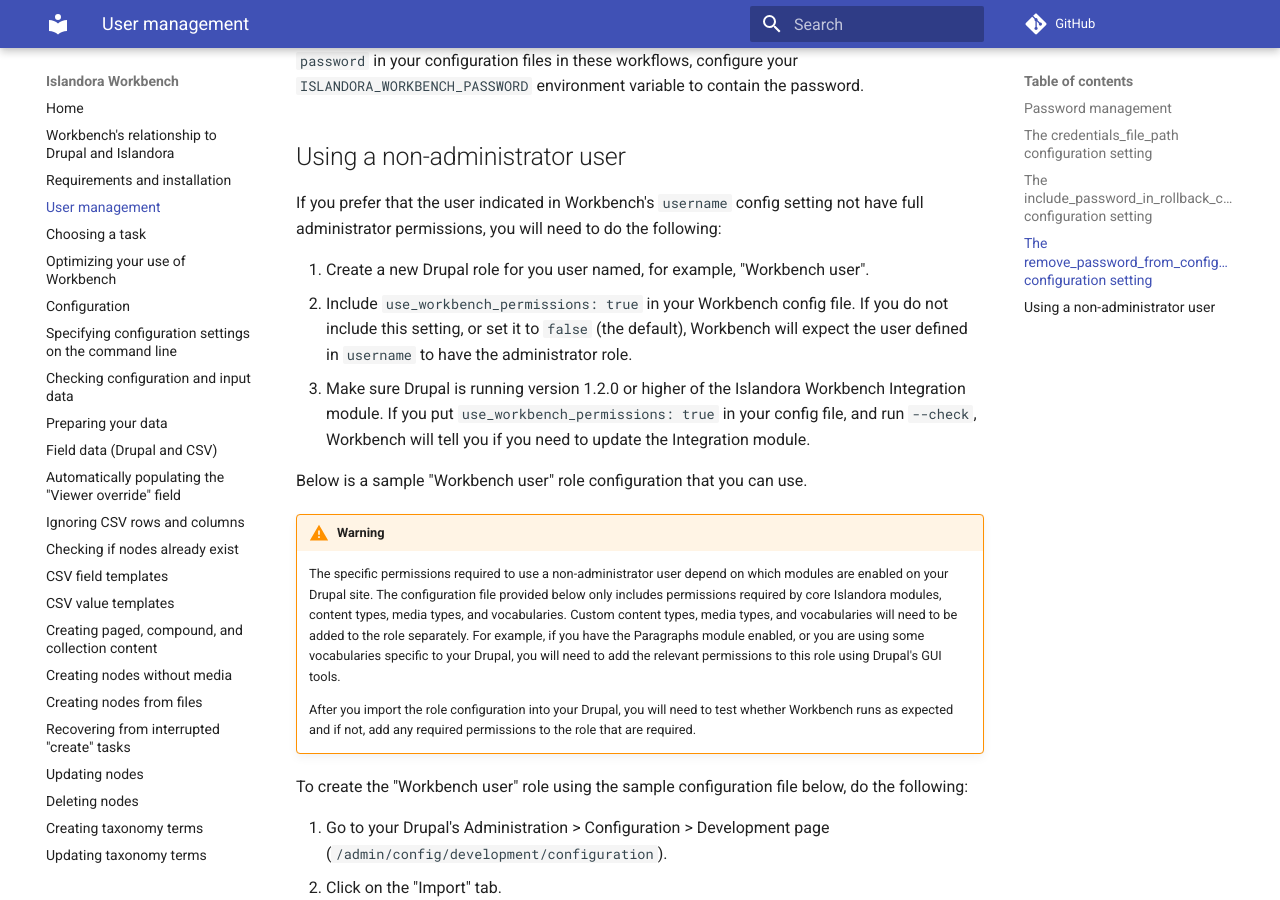
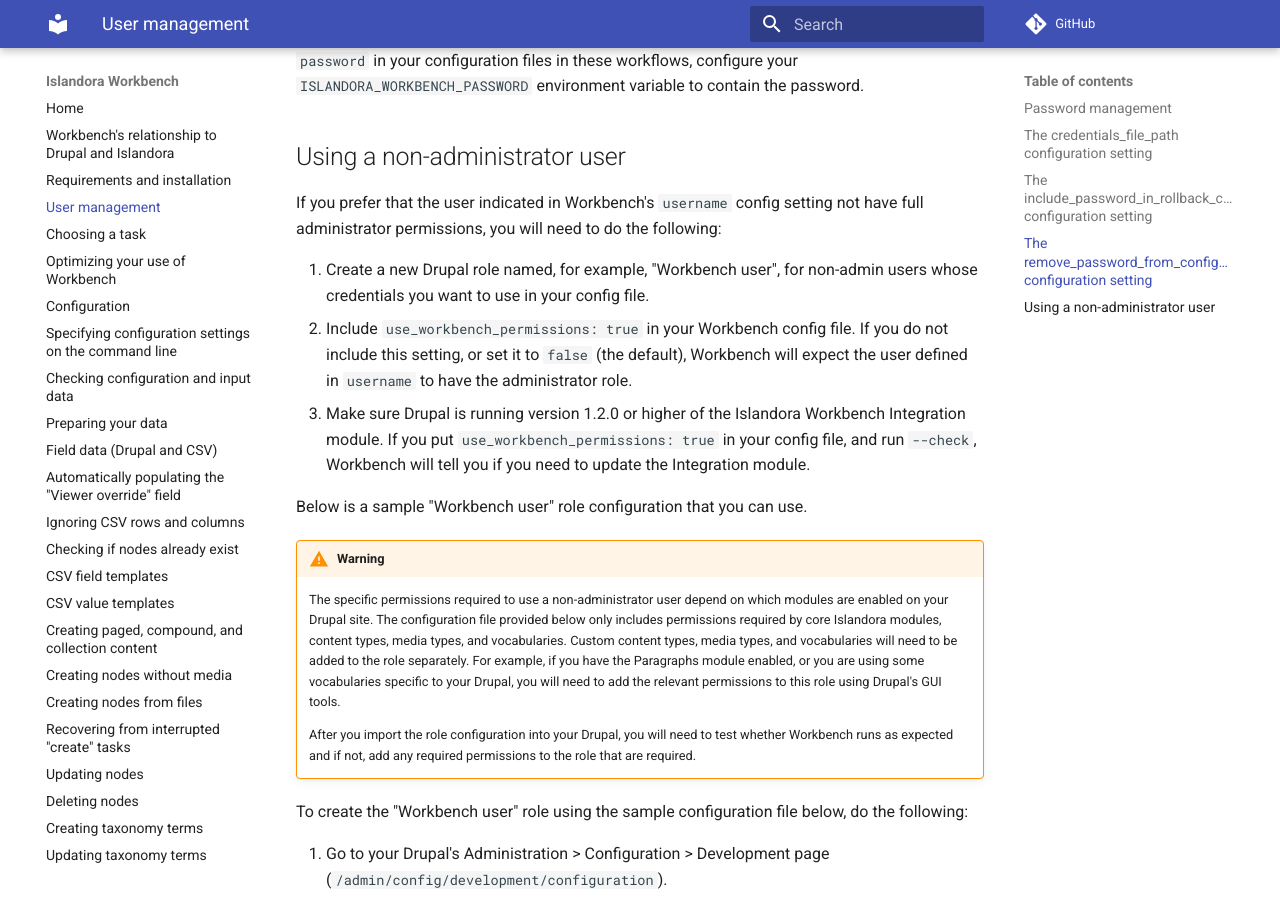
Before and after one commit to mjordan/islandora_workbench_docs, an MkDocs documentation site: the page built from docs/user_management.md, in a window 1280 px wide and 900 px high, scrolled down 1829 px. Built offline with MkDocs 1.6.1 and Material for MkDocs 9.7.7, drawn with Linux system fonts in a browser that asks for light colours; comment, search, counter and statistics services are not loaded.

Commit message:
More tweaks.

```diff
--- a/docs/user_management.md
+++ b/docs/user_management.md
@@ -44,7 +44,7 @@
 
 If you prefer that the user indicated in Workbench's `username` config setting not have full administrator permissions, you will need to do the following:
 
-1. Create a new Drupal role for you user named, for example, "Workbench user".
+1. Create a new Drupal role named, for example, "Workbench user", for non-admin users whose credentials you want to use in your config file.
 2. Include `use_workbench_permissions: true` in your Workbench config file. If you do not include this setting, or set it to `false` (the default), Workbench will expect the user defined in `username` to have the administrator role.
 3. Make sure Drupal is running version 1.2.0 or higher of the Islandora Workbench Integration module. If you put `use_workbench_permissions: true` in your config file, and run `--check`, Workbench will tell you if you need to update the Integration module.
 
```
